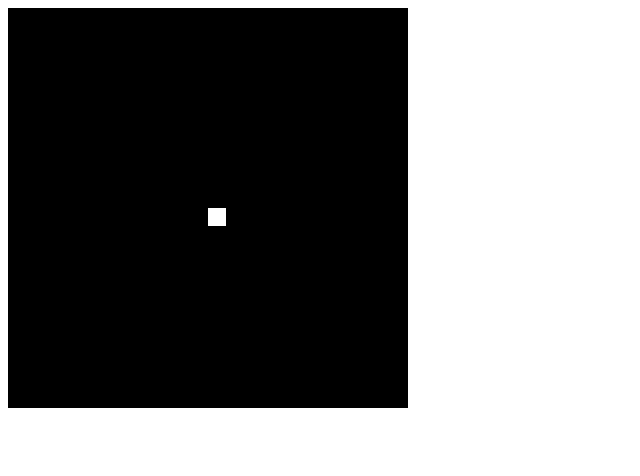
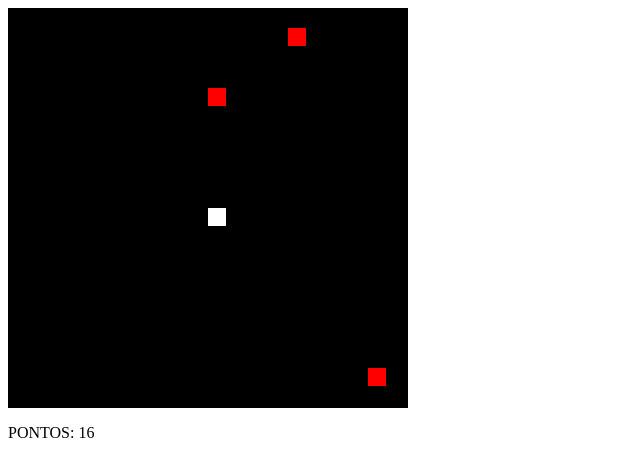
Before and after one commit to MarcoRLK/LearningJavascript, a plain HTML site: page demo.html in a window 1280 px wide. Shown: the whole page, without its empty margins (0-640 px from the left). Drawn offline with Linux system fonts and the light colour scheme.

Commit message:
adding a score and making enemies infinite

```diff
--- a/demo.html
+++ b/demo.html
@@ -1,10 +1,14 @@
 <html>
+
 <head>
   <title>Game Demo</title>
 </head>
+
 <body>
-  <canvas id = "gc" width = "400" height = "400" ></canvas>
+  <canvas id="gc" width="400" height="400"></canvas>
+  <p id="points"> </p>
 </body>
-<script src = "demo.js">
+<script src="demo.js">
 </script>
+
 </html>
--- a/demo.js
+++ b/demo.js
@@ -7,6 +7,7 @@ window.onload = function() {
 };
 
 const NUM_OF_ENEMIES = 5;
+var screenPoints = document.getElementById('points');
 
 //main char position
 var px = 10;
@@ -20,7 +21,7 @@ var points = 0;
 
 var enemies = [];
 
-function Enemy (posx, posy) {
+function Enemy(posx, posy) {
   this.posx = posx;
   this.posy = posy;
 
@@ -29,6 +30,7 @@ function Enemy (posx, posy) {
 function game() {
 
   points++;
+  screenPoints.innerHTML = 'PONTOS: ' + points;
   moveMainChar();
 
   ctx.fillStyle = "black";
@@ -74,13 +76,13 @@ function createEnemies() {
 
 }
 
-function moveMainChar (){
+function moveMainChar() {
 
   // the conditions below will avoid the char from getting out of the canvas
-  if ((xv < 0 && px == 0) || (xv > 0 && px == 19)){
+  if ((xv < 0 && px == 0) || (xv > 0 && px == 19)) {
     return;
   }
-  if ((yv < 0 && py == 0) || (yv > 0 && py == 19)){
+  if ((yv < 0 && py == 0) || (yv > 0 && py == 19)) {
     return;
   }
 
@@ -97,8 +99,13 @@ function moveEnemies() {
     enemies[aux].posx = enemies[aux].posx - 1;
     ctx.fillRect(enemies[aux].posx * gs, enemies[aux].posy * gs, gs - 2, gs - 2);
     //check colison
-    if (enemies[aux].posx == px && enemies[aux].posy == py){
+    if (enemies[aux].posx == px && enemies[aux].posy == py) {
       resetGame();
+    }
+    //reset enemies
+    if (enemies[aux].posx < -1) {
+      enemies[aux].posx = Math.floor((Math.random() * 20) + 20);
+      enemies[aux].posy = Math.floor(Math.random() * 20);
     }
   }
 }
@@ -107,5 +114,5 @@ function resetGame() {
   points = 0;
   px = 10;
   py = 10;
-  createEnemies() ;
+  createEnemies();
 }
```
